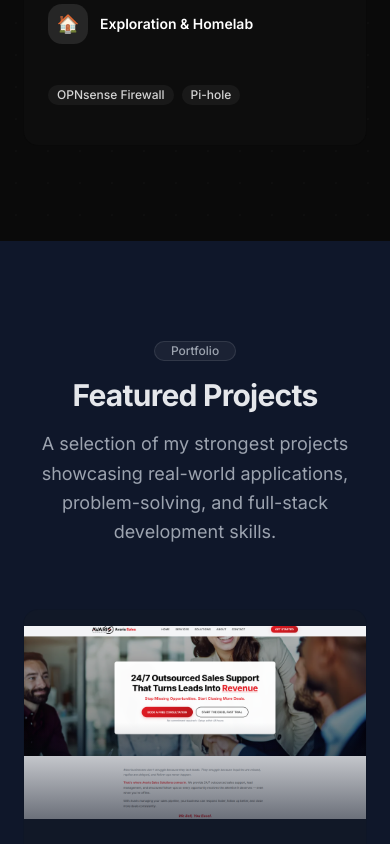
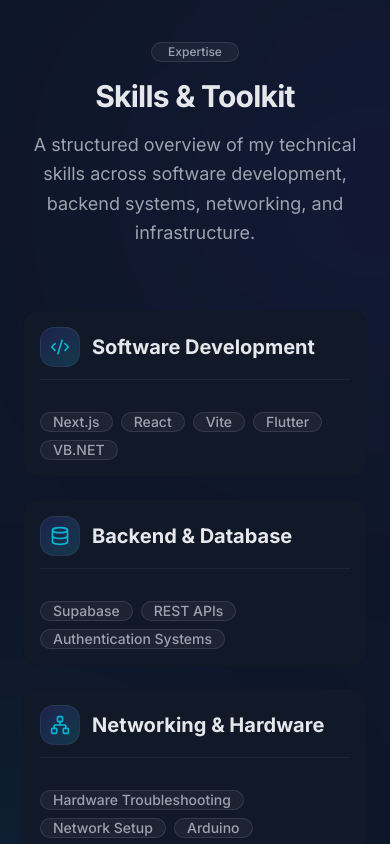
Before and after one commit to AllJacks1/portfolio, a Next.js app: page / in a window 390 px wide. Shown: the part 4700-5544 px from the top of the page. Built offline with nearby package versions, Linux system fonts and the light colour scheme.

Commit message:
feat(ui): skills and toolkit section

```diff
--- /dev/null
+++ b/app/coomponents/sections/SkillsAndToolkit.tsx
@@ -0,0 +1,122 @@
+"use client"
+
+import { motion } from "framer-motion"
+import { Badge } from "@/components/ui/badge"
+import { Card, CardContent, CardHeader, CardTitle } from "@/components/ui/card"
+import { Separator } from "@/components/ui/separator"
+import { Code2, Database, Network, Server } from "lucide-react"
+
+interface SkillCategory {
+  title: string
+  icon: React.ReactNode
+  skills: string[]
+}
+
+const skillCategories: SkillCategory[] = [
+  {
+    title: "Software Development",
+    icon: <Code2 className="h-5 w-5" />,
+    skills: ["Next.js", "React", "Vite", "Flutter", "VB.NET"],
+  },
+  {
+    title: "Backend & Database",
+    icon: <Database className="h-5 w-5" />,
+    skills: ["Supabase", "REST APIs", "Authentication Systems"],
+  },
+  {
+    title: "Networking & Hardware",
+    icon: <Network className="h-5 w-5" />,
+    skills: ["Hardware Troubleshooting", "Network Setup", "Arduino"],
+  },
+  {
+    title: "Homelab & Infrastructure",
+    icon: <Server className="h-5 w-5" />,
+    skills: ["OPNsense", "Pi-hole", "Self-hosted services"],
+  },
+]
+
+export default function SkillsToolkit() {
+  return (
+    <section
+      id="skills"
+      className="relative overflow-hidden bg-[#0F172A] py-24"
+    >
+      {/* Background Elements */}
+      <div className="pointer-events-none absolute inset-0">
+        <div className="absolute top-0 left-1/3 h-[500px] w-[500px] rounded-full bg-[#4F46E5]/5 blur-[120px]" />
+        <div className="absolute right-1/3 bottom-0 h-[500px] w-[500px] rounded-full bg-[#06B6D4]/5 blur-[120px]" />
+      </div>
+
+      <div className="relative z-10 mx-auto max-w-7xl px-6">
+        {/* Section Header */}
+        <motion.div
+          initial={{ opacity: 0, y: 20 }}
+          whileInView={{ opacity: 1, y: 0 }}
+          viewport={{ once: true }}
+          transition={{ duration: 0.5 }}
+          className="mb-16 text-center"
+        >
+          <Badge
+            variant="outline"
+            className="mb-4 border-white/10 bg-white/5 px-4 py-1.5 text-xs font-medium text-[#9CA3AF]"
+          >
+            Expertise
+          </Badge>
+          <h2 className="mb-4 text-3xl font-bold tracking-tight text-[#E5E7EB] md:text-4xl lg:text-5xl">
+            Skills & Toolkit
+          </h2>
+          <p className="mx-auto max-w-3xl text-lg leading-relaxed text-[#9CA3AF]">
+            A structured overview of my technical skills across software
+            development, backend systems, networking, and infrastructure.
+          </p>
+        </motion.div>
+
+        {/* Skills Grid */}
+        <div className="grid gap-6 md:grid-cols-2 lg:gap-8">
+          {skillCategories.map((category, index) => (
+            <motion.div
+              key={category.title}
+              initial={{ opacity: 0, y: 20 }}
+              whileInView={{ opacity: 1, y: 0 }}
+              viewport={{ once: true }}
+              transition={{ duration: 0.5, delay: index * 0.1 }}
+            >
+              <Card className="group h-full border-white/5 bg-[#111827] transition-all duration-500 hover:border-[#4F46E5]/30 hover:shadow-lg hover:shadow-[#4F46E5]/10">
+                <CardHeader className="pb-4">
+                  <div className="mb-2 flex items-center gap-3">
+                    <div className="flex h-10 w-10 items-center justify-center rounded-xl border border-white/5 bg-gradient-to-br from-[#4F46E5]/20 to-[#06B6D4]/20 text-[#06B6D4] transition-colors duration-300 group-hover:border-[#4F46E5]/30">
+                      {category.icon}
+                    </div>
+                    <CardTitle className="text-xl font-bold text-[#E5E7EB] transition-colors group-hover:text-white">
+                      {category.title}
+                    </CardTitle>
+                  </div>
+                  <Separator className="bg-white/5" />
+                </CardHeader>
+
+                <CardContent>
+                  <div className="flex flex-wrap gap-2">
+                    {category.skills.map((skill) => (
+                      <Badge
+                        key={skill}
+                        variant="outline"
+                        className="cursor-default border-white/10 bg-white/5 px-3 py-1.5 text-sm font-medium text-[#9CA3AF] transition-all duration-300 hover:border-[#4F46E5]/50 hover:bg-[#4F46E5]/10 hover:text-[#E5E7EB]"
+                      >
+                        {skill}
+                      </Badge>
+                    ))}
+                  </div>
+                </CardContent>
+              </Card>
+            </motion.div>
+          ))}
+        </div>
+
+        {/* Bottom Decorative Line */}
+        <div className="mt-16 flex justify-center">
+          <div className="h-px w-32 bg-gradient-to-r from-transparent via-[#4F46E5]/50 to-transparent" />
+        </div>
+      </div>
+    </section>
+  )
+}
--- a/app/page.tsx
+++ b/app/page.tsx
@@ -3,6 +3,7 @@ import AboutMe from "./coomponents/sections/AboutMe"
 import Footer from "./coomponents/sections/Footer"
 import HeroSection from "./coomponents/sections/HeroSection"
 import Projects from "./coomponents/sections/Projects"
+import SkillsToolkit from "./coomponents/sections/SkillsAndToolkit"
 import TrustedTechnologies from "./coomponents/sections/TrustedTechnologies"
 
 export default function Page() {
@@ -11,8 +12,8 @@ export default function Page() {
       <Navbar />
       <HeroSection />
       <TrustedTechnologies/>
-      <AboutMe />
       <Projects />
+      <SkillsToolkit/>
       <div className="bg-neutral-950 py-16" />
       <Footer />
     </div>
```
